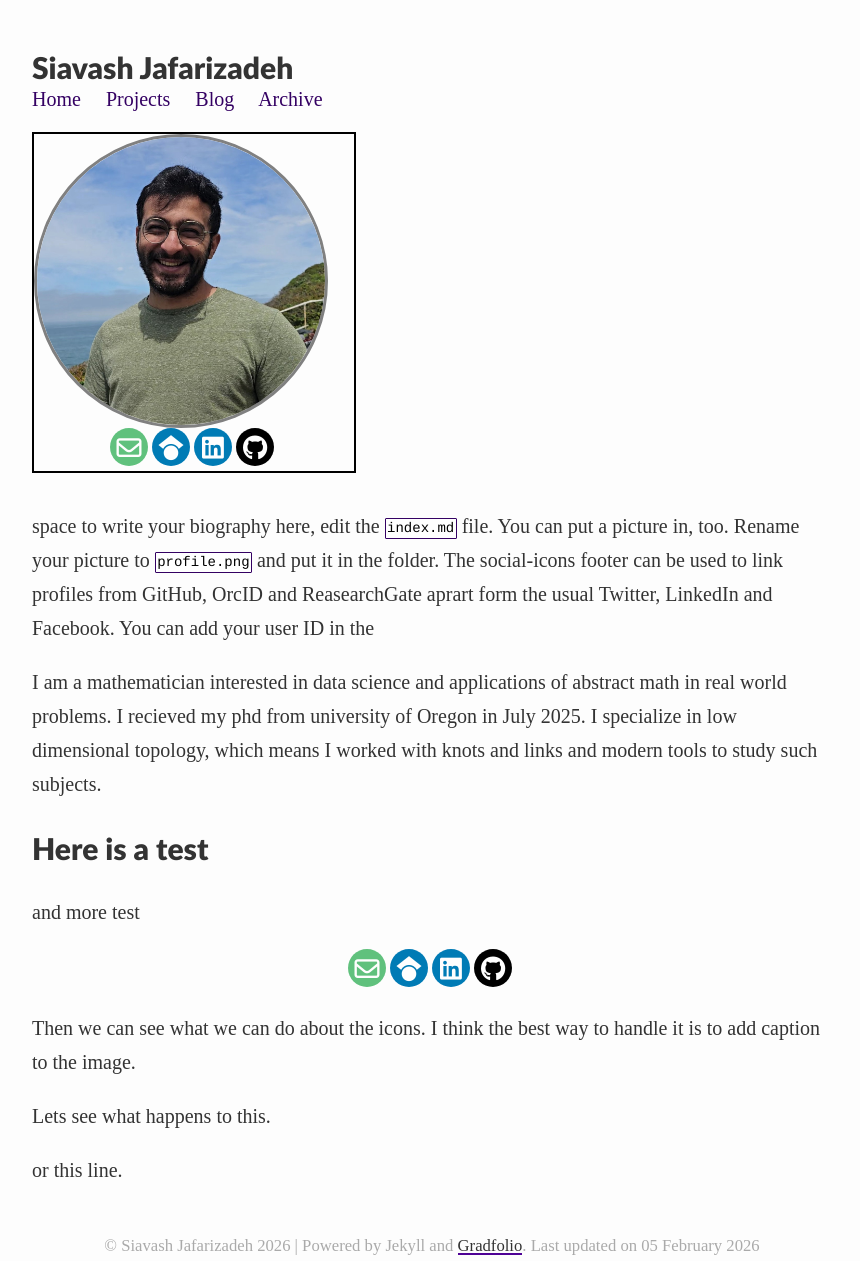
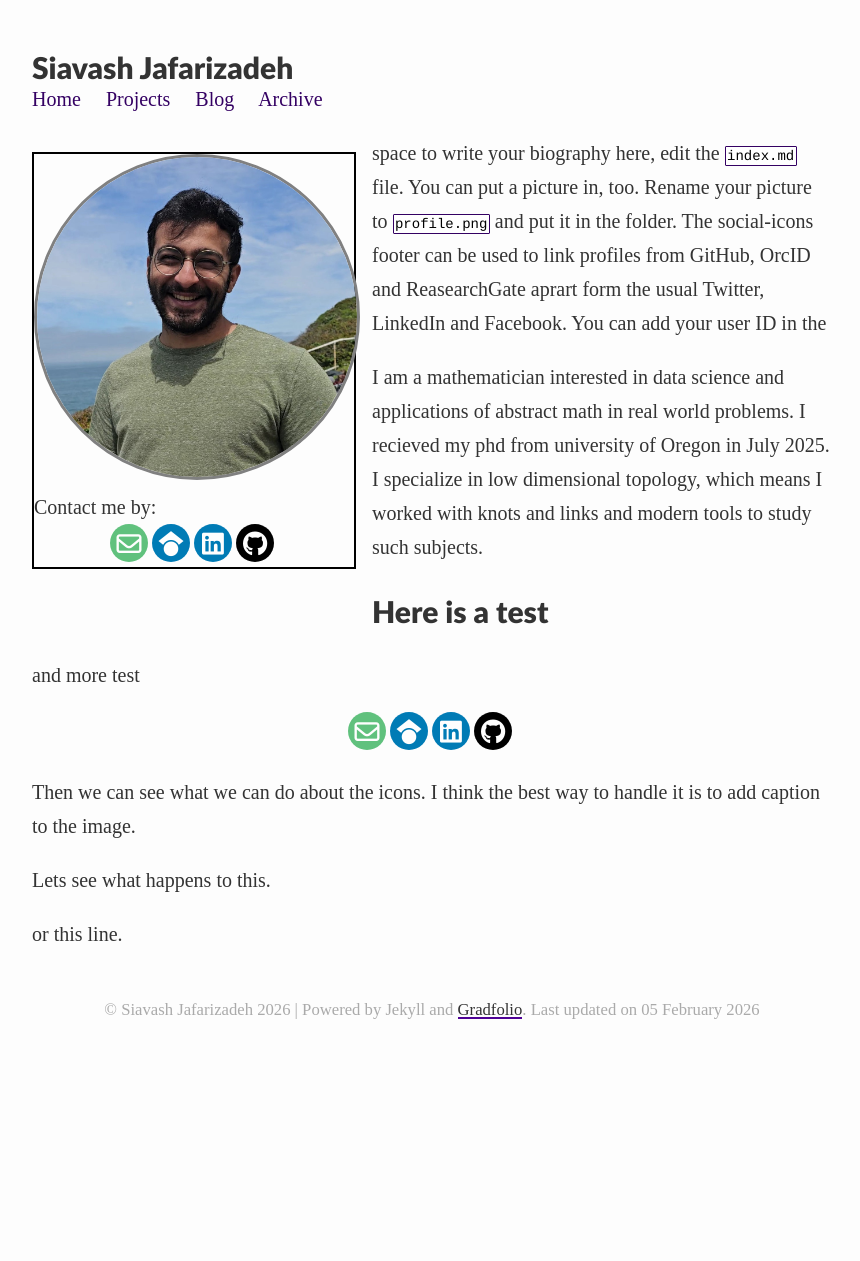
Before and after one commit to Sia-jaf/Sia-jaf.github.io, a Jekyll site: the page built from index.md, in a window 1280 px wide. Shown: the whole page, without its empty margins (208-1068 px from the left). Built offline with Jekyll 4.4.1, drawn with Linux system fonts in a browser that asks for light colours; some web fonts are replaced; after the commit the page ends 1025 px from its top, so only the background shows below that.

Commit message:
A few things changed. Removed the env around social bottuns. Removed the alignment from img to parent span.

```diff
--- a/_layouts/about.html
+++ b/_layouts/about.html
@@ -4,14 +4,14 @@ layout: default
 
 {% if page.profile %}
     {% if page.profile.image %}
-            <span class="profile-container">
+            <span class="profile-container {{ page.profile.align }}">
                 <span>
-                    <img class="profile {{ page.profile.align }}" width="90%" src="{{ page.profile.image | prepend: '/assets/images/' | relative_url }}">
+                    <img class="profile" width="100%" src="{{ page.profile.image | prepend: '/assets/images/' | relative_url }}">
                 </span>
                 <br>
-                <span class="rounded-social-buttons">
-                    {% include social-footer.html %}
-                </span>
+                Contact me by:
+                <br>
+                {% include social-footer.html %}
             </span>
     {% endif %}
 {% endif %}<!--
```
